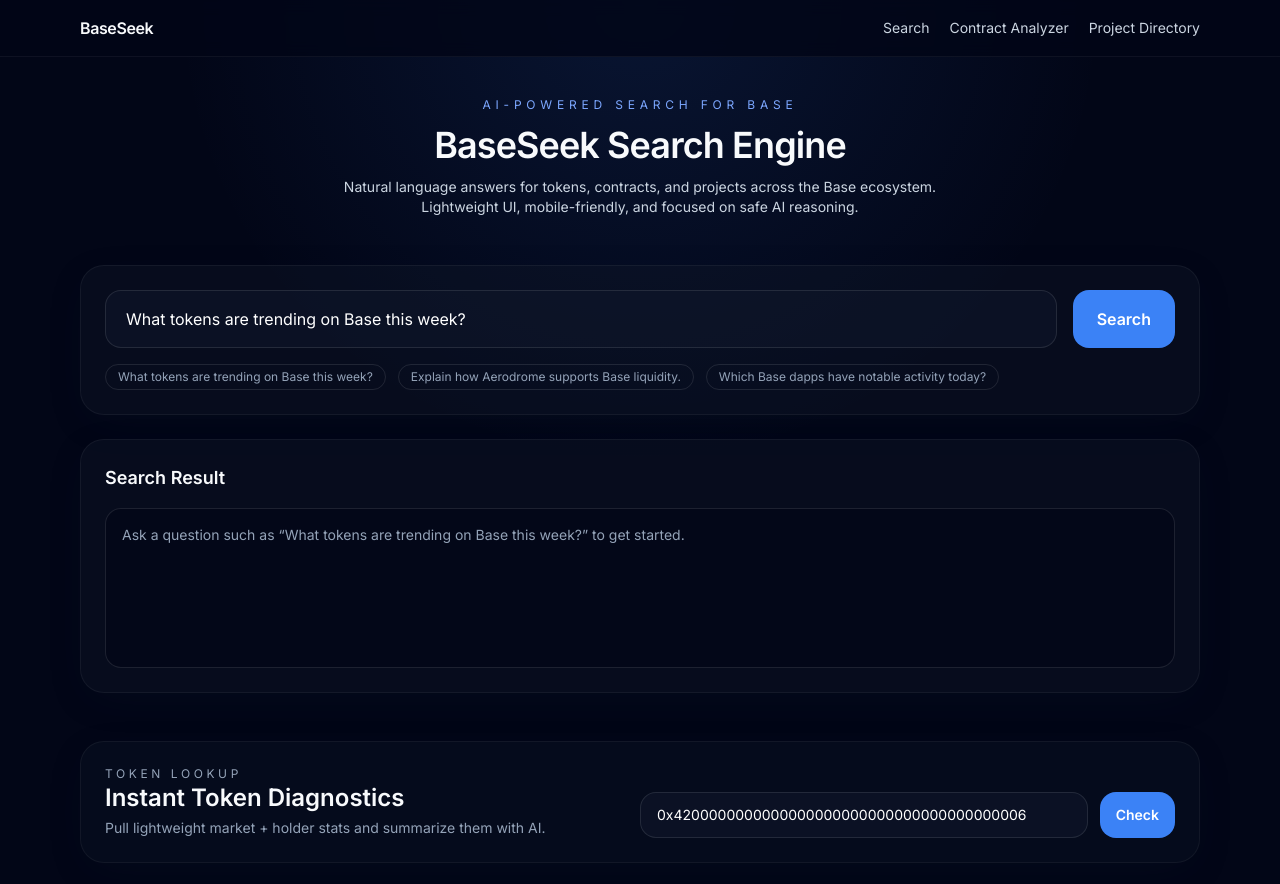
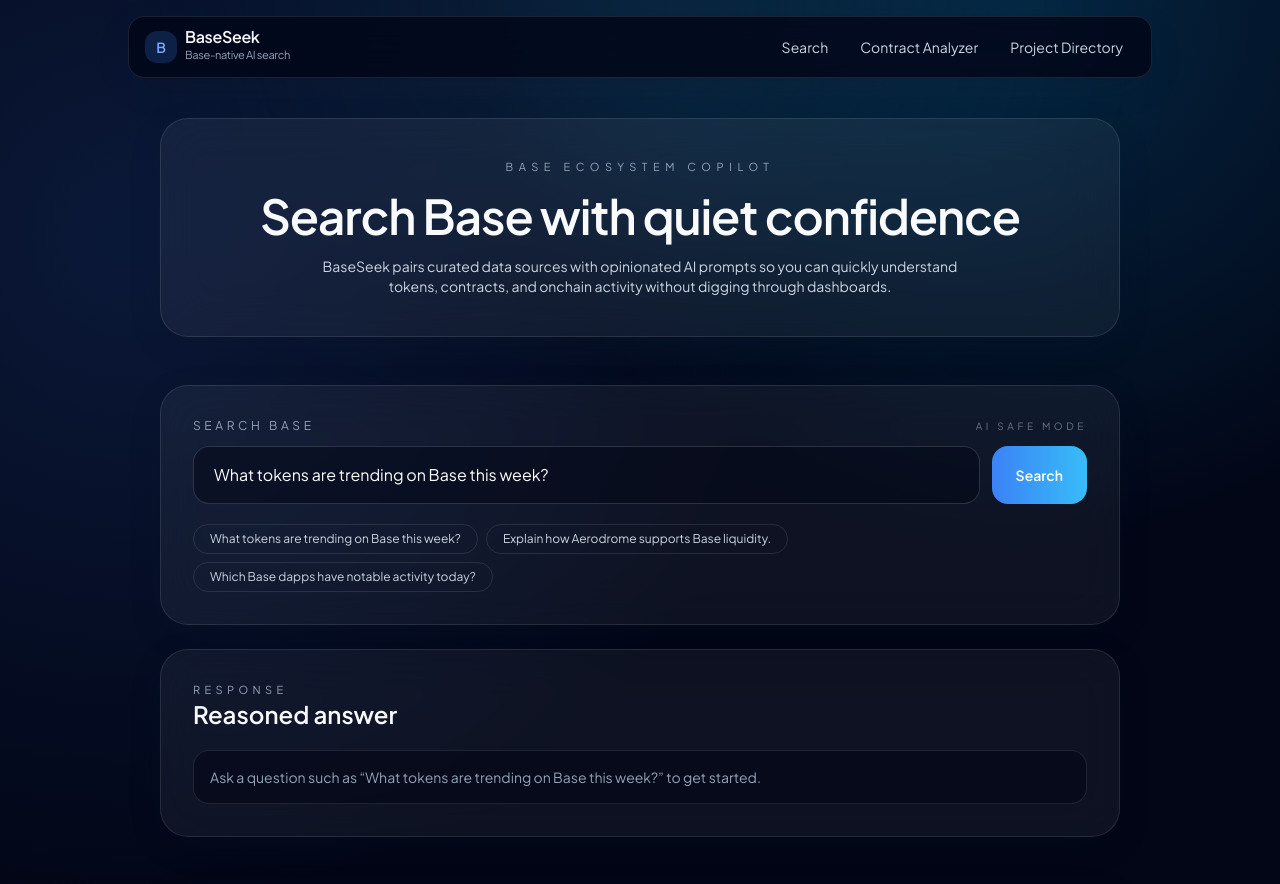
Before and after one commit to Lexiie/BaseSeek, a Next.js app: page / in a window 1280 px wide. Shown: the top 884 px of the page. Built offline with nearby package versions, Linux system fonts and the light colour scheme.

Commit message:
Revamp UI for cleaner experience

```diff
--- a/src/app/globals.css
+++ b/src/app/globals.css
@@ -4,14 +4,33 @@
 
 :root {
   color-scheme: dark;
-  background-color: #020617;
+  background-color: #01030c;
 }
 
 body {
   min-height: 100vh;
-  background: radial-gradient(circle at top, rgba(59, 130, 246, 0.12), transparent 40%), #020617;
+  background: radial-gradient(circle at 10% 20%, rgba(59, 130, 246, 0.15), transparent 45%),
+    radial-gradient(circle at 80% 0%, rgba(14, 165, 233, 0.2), transparent 35%), #01030c;
   color: #f8fafc;
-  font-family: "Inter", ui-sans-serif, system-ui;
+  font-family: "Plus Jakarta Sans", ui-sans-serif, system-ui;
+}
+
+::selection {
+  background: rgba(14, 165, 233, 0.35);
+}
+
+.gradient-glow {
+  position: absolute;
+  inset: -20% -10% auto -10%;
+  height: 480px;
+  background: radial-gradient(circle, rgba(56, 189, 248, 0.4) 0%, transparent 55%);
+  filter: blur(120px);
+}
+
+@layer components {
+  .glass-panel {
+    @apply rounded-[28px] border border-white/10 bg-white/5 backdrop-blur-xl shadow-card;
+  }
 }
 
 ::-webkit-scrollbar {
--- a/src/app/layout.tsx
+++ b/src/app/layout.tsx
@@ -1,9 +1,12 @@
 import type { Metadata } from "next";
-import { Inter } from "next/font/google";
+import { Plus_Jakarta_Sans } from "next/font/google";
 import { SiteHeader } from "@/components/SiteHeader";
 import "./globals.css";
 
-const inter = Inter({ subsets: ["latin"] });
+const plusJakarta = Plus_Jakarta_Sans({
+  subsets: ["latin"],
+  weight: ["400", "500", "600", "700"]
+});
 
 export const metadata: Metadata = {
   title: "BaseSeek",
@@ -18,13 +21,18 @@
 }) {
   return (
     <html lang="en" className="dark">
-      <body className={`${inter.className} bg-slate-950 text-slate-50`}>
-        <div className="min-h-screen">
-          <SiteHeader />
-          <main className="mx-auto max-w-6xl px-4 py-10">{children}</main>
-          <footer className="border-t border-white/5 px-4 py-6 text-center text-xs text-slate-400">
-            Powered by public Base ecosystem data sources. Do your own research.
-          </footer>
+      <body className={`${plusJakarta.className} bg-slate-950 text-slate-50`}>
+        <div className="relative min-h-screen overflow-hidden">
+          <div className="pointer-events-none absolute inset-0 opacity-40">
+            <div className="gradient-glow" />
+          </div>
+          <div className="relative">
+            <SiteHeader />
+            <main className="mx-auto max-w-5xl px-4 pb-16 pt-10 sm:px-6 lg:px-8">{children}</main>
+            <footer className="mx-auto max-w-5xl border-t border-white/5 px-4 py-6 text-center text-xs text-slate-400">
+              Powered by public Base ecosystem data. Always verify on-chain activity before acting.
+            </footer>
+          </div>
         </div>
       </body>
     </html>
--- a/src/app/page.tsx
+++ b/src/app/page.tsx
@@ -4,16 +4,16 @@
 export default function HomePage() {
   return (
     <div className="space-y-12">
-      <section className="text-center space-y-3">
-        <p className="text-xs uppercase tracking-[0.4em] text-base-300">AI-powered Search for Base</p>
-        <h1 className="text-4xl font-semibold tracking-tight">BaseSeek Search Engine</h1>
-        <p className="mx-auto max-w-2xl text-sm text-slate-300">
-          Natural language answers for tokens, contracts, and projects across the Base ecosystem. Lightweight UI,
-          mobile-friendly, and focused on safe AI reasoning.
+      <section className="glass-panel px-6 py-10 text-center sm:px-10">
+        <p className="text-[11px] uppercase tracking-[0.5em] text-slate-400">Base ecosystem copilot</p>
+        <h1 className="mt-4 text-4xl font-semibold tracking-tight sm:text-5xl">Search Base with quiet confidence</h1>
+        <p className="mx-auto mt-4 max-w-2xl text-sm text-slate-300">
+          BaseSeek pairs curated data sources with opinionated AI prompts so you can quickly understand tokens,
+          contracts, and onchain activity without digging through dashboards.
         </p>
       </section>
       <SearchClient />
       <TokenLookupClient />
-   </div>
+    </div>
   );
 }
--- a/src/components/SearchClient.tsx
+++ b/src/components/SearchClient.tsx
@@ -23,6 +23,8 @@
       .map((line) => line.replace(/\*\*/g, "").trim())
       .filter(Boolean);
 
+  const fieldStyles =
+    "flex-1 rounded-2xl border border-white/15 bg-slate-950/50 px-5 py-4 text-base text-white placeholder-slate-500 transition focus:border-base-300 focus:outline-none";
   const runSearch = useCallback(async (prompt: string) => {
     setIsLoading(true);
     setError(null);
@@ -69,83 +71,86 @@
 
   return (
     <div className="space-y-6">
-      <section className="rounded-3xl border border-white/5 bg-slate-900/40 p-6 shadow-card">
-        <form onSubmit={handleSubmit} className="flex flex-col gap-4 md:flex-row">
+      <section className="glass-panel p-6 sm:p-8">
+        <div className="flex flex-col gap-5">
+          <div className="flex flex-col gap-3">
+            <div className="flex items-center justify-between text-xs uppercase tracking-[0.3em] text-slate-400">
+              <p>Search Base</p>
+              <p className="text-[10px] text-slate-500">AI safe mode</p>
+            </div>
+            <form onSubmit={handleSubmit} className="flex flex-col gap-3 md:flex-row">
               <input
                 type="text"
                 name="search"
                 value={searchInput}
                 onChange={(event) => setSearchInput(event.target.value)}
                 placeholder="Ask anything about Base..."
-            className="flex-1 rounded-2xl border border-white/10 bg-slate-900/60 px-5 py-4 text-base text-white outline-none transition focus:border-base-500"
+                className={fieldStyles}
               />
               <button
                 type="submit"
                 disabled={isLoading}
-            className="rounded-2xl bg-base-500 px-6 py-4 font-semibold text-white transition hover:bg-base-300 disabled:opacity-60"
+                className="rounded-2xl bg-gradient-to-r from-base-500 to-sky-400 px-6 py-4 text-sm font-semibold text-white transition hover:opacity-90 disabled:opacity-60"
               >
                 {isLoading ? <LoadingDots /> : "Search"}
               </button>
             </form>
-        <div className="mt-4 flex flex-wrap gap-3 text-xs text-slate-400">
+          </div>
+          <div className="flex flex-wrap gap-2 text-xs text-slate-300">
             {exampleQueries.map((example) => (
               <button
                 key={example}
                 onClick={() => handleExampleClick(example)}
-              className="rounded-full border border-white/10 px-3 py-1 transition hover:border-base-500 hover:text-white"
+                className="rounded-full border border-white/10 px-4 py-1.5 transition hover:border-white/40"
               >
                 {example}
               </button>
             ))}
           </div>
+        </div>
       </section>
 
       {error && <p className="text-sm text-red-400">{error}</p>}
 
-      <section className="rounded-3xl border border-white/5 bg-slate-900/40 p-6 shadow-card">
-        <div className="flex items-center justify-between">
-          <h2 className="text-lg font-semibold">Search Result</h2>
+      <section className="glass-panel p-6 sm:p-8">
+        <div className="flex flex-col gap-3 sm:flex-row sm:items-center sm:justify-between">
+          <div>
+            <p className="text-[11px] uppercase tracking-[0.4em] text-slate-400">Response</p>
+            <h2 className="text-2xl font-semibold">Reasoned answer</h2>
+          </div>
           {result && (
             <button
               onClick={requestMore}
-              className="text-sm text-base-300 underline-offset-4 hover:underline"
+              className="text-sm text-base-300 underline-offset-4 transition hover:text-white hover:underline"
             >
               Explain more
             </button>
           )}
         </div>
-        <div className="mt-4 min-h-[160px] rounded-2xl border border-white/10 bg-slate-950/60 p-4">
+        <div className="mt-5 rounded-2xl border border-white/10 bg-slate-950/60 p-4">
           {isLoading ? (
             <p className="flex items-center gap-3 text-sm text-slate-300">
               <span className="text-base-300">BaseSeek</span>
               <LoadingDots />
             </p>
           ) : result ? (
-            <article className="space-y-4 break-words text-sm leading-relaxed text-slate-100">
+            <article className="space-y-5 break-words text-sm leading-relaxed text-slate-100">
               <div className="space-y-2">
                 {formatSummary(result.summary).map((line) => (
                   <p key={line}>{line}</p>
                 ))}
               </div>
               {result.insights?.length > 0 && (
-                <ul className="list-disc space-y-1 pl-5">
+                <ul className="list-disc space-y-1 pl-5 text-slate-200">
                   {result.insights.map((insight) => (
                     <li key={insight}>{insight}</li>
                   ))}
                 </ul>
               )}
-              {topTokenInsights.length > 0 && (
-                <div className="rounded-2xl border border-white/10 bg-black/20 p-3">
-                  <p className="text-xs uppercase tracking-[0.3em] text-slate-400">Top Tokens</p>
-                  <ul className="mt-2 list-disc space-y-1 pl-5">
-                    {topTokenInsights.map((item) => (
-                      <li key={item}>{item}</li>
-                    ))}
-                  </ul>
-                </div>
-              )}
               {result.guardrail?.blocked && (
-                <p className="text-amber-300">{result.guardrail.reason}</p>
+                <p className="rounded-xl border border-amber-500/20 bg-amber-500/10 px-3 py-2 text-amber-200">
+                  {result.guardrail.reason}
+                </p>
               )}
               <SourceList sources={result.sources} />
             </article>
@@ -156,9 +161,34 @@
           )}
         </div>
 
+        {topTokenInsights.length > 0 && (
+          <div className="mt-6 grid gap-4 rounded-2xl border border-white/10 bg-black/30 p-4 text-sm text-slate-200 sm:grid-cols-2">
+            <div>
+              <p className="text-xs uppercase tracking-[0.4em] text-slate-500">Top tokens</p>
+              <ul className="mt-2 space-y-2">
+                {topTokenInsights.map((item) => (
+                  <li key={item} className="rounded-2xl border border-white/5 px-3 py-2 text-xs text-slate-300">
+                    {item}
+                  </li>
+                ))}
+              </ul>
+            </div>
             {result?.risks?.length ? (
+              <div>
+                <p className="text-xs uppercase tracking-[0.4em] text-slate-500">Risk flags</p>
+                <div className="mt-3 space-y-2">
+                  {result.risks.map((flag) => (
+                    <RiskBadge key={flag.id} flag={flag} />
+                  ))}
+                </div>
+              </div>
+            ) : null}
+          </div>
+        )}
+
+        {!topTokenInsights.length && result?.risks?.length ? (
           <div className="mt-6 space-y-2">
-            <p className="text-xs uppercase tracking-widest text-slate-400">Risk Flags</p>
+            <p className="text-xs uppercase tracking-[0.4em] text-slate-500">Risk flags</p>
             <div className="grid gap-3 md:grid-cols-2">
               {result.risks.map((flag) => (
                 <RiskBadge key={flag.id} flag={flag} />
--- a/src/components/SiteHeader.tsx
+++ b/src/components/SiteHeader.tsx
@@ -11,14 +11,22 @@
   const closeMenu = () => setOpen(false);
 
   return (
-    <header className="sticky top-0 z-50 border-b border-white/5 bg-slate-950/80 backdrop-blur">
-      <div className="mx-auto flex max-w-6xl items-center justify-between px-4 py-4">
-        <Link href="/" className="font-semibold tracking-tight" onClick={closeMenu}>
-          BaseSeek
+    <header className="sticky top-0 z-50 px-4 pt-4 sm:px-6 lg:px-8">
+      <div className="mx-auto flex max-w-5xl items-center gap-4 rounded-2xl border border-white/10 bg-slate-950/80 px-4 py-3 shadow-card backdrop-blur-xl">
+        <Link href="/" className="flex flex-1 items-center gap-2 text-sm font-semibold tracking-tight" onClick={closeMenu}>
+          <span className="inline-flex h-8 w-8 items-center justify-center rounded-xl bg-base-500/20 text-base-300">B</span>
+          <div>
+            <p className="text-base leading-none">BaseSeek</p>
+            <p className="text-[11px] font-normal text-slate-400">Base-native AI search</p>
+          </div>
         </Link>
-        <nav className="hidden items-center gap-5 text-sm text-slate-300 md:flex">
+        <nav className="hidden items-center gap-2 text-sm text-slate-300 md:flex">
           {navLinks.map((link) => (
-            <Link key={link.href} href={link.href} className="transition hover:text-white">
+            <Link
+              key={link.href}
+              href={link.href}
+              className="rounded-full px-3 py-1 transition hover:bg-white/5 hover:text-white"
+            >
               {link.label}
             </Link>
           ))}
@@ -31,13 +39,7 @@
           className="rounded-xl border border-white/10 p-2 text-slate-200 hover:border-white/30 md:hidden"
         >
           <span className="sr-only">Toggle navigation</span>
-          <svg
-            className="h-5 w-5"
-            viewBox="0 0 24 24"
-            fill="none"
-            stroke="currentColor"
-            strokeWidth="1.5"
-          >
+          <svg className="h-5 w-5" viewBox="0 0 24 24" fill="none" stroke="currentColor" strokeWidth="1.5">
             <path strokeLinecap="round" strokeLinejoin="round" d="M4 7h16M4 12h16M4 17h16" />
           </svg>
         </button>
@@ -45,15 +47,15 @@
       <div
         className={`md:hidden transition-[max-height] duration-300 ease-in-out ${
           open ? "max-h-48" : "max-h-0"
-        } overflow-hidden border-t border-white/5 bg-slate-950/95`}
+        } overflow-hidden px-4 text-sm text-slate-200`}
       >
-        <nav className="flex flex-col gap-2 px-4 py-4 text-sm text-slate-200">
+        <nav className="mx-auto mt-3 flex max-w-5xl flex-col gap-2 rounded-2xl border border-white/10 bg-slate-950/90 px-4 py-4 backdrop-blur">
           {navLinks.map((link) => (
             <Link
               key={link.href}
               href={link.href}
               onClick={closeMenu}
-              className="rounded-xl border border-white/5 px-4 py-2 transition hover:border-white/40"
+              className="rounded-xl px-4 py-2 transition hover:bg-white/5"
             >
               {link.label}
             </Link>
--- a/src/components/TokenLookupClient.tsx
+++ b/src/components/TokenLookupClient.tsx
@@ -46,41 +46,41 @@
   };
 
   return (
-    <section className="rounded-3xl border border-white/5 bg-slate-900/30 p-6 shadow-card">
-      <div className="flex flex-col gap-4 md:flex-row md:items-end md:justify-between">
+    <section className="glass-panel p-6 sm:p-8">
+      <div className="flex flex-col gap-6 md:flex-row md:items-center md:justify-between">
         <div>
-          <p className="text-xs uppercase tracking-[0.3em] text-slate-400">Token Lookup</p>
-          <h2 className="text-2xl font-semibold">Instant Token Diagnostics</h2>
-          <p className="mt-1 text-sm text-slate-400">
+          <p className="text-[11px] uppercase tracking-[0.4em] text-slate-400">Token Lookup</p>
+          <h2 className="mt-1 text-3xl font-semibold">Instant diagnostics</h2>
+          <p className="mt-2 text-sm text-slate-400">
             Pull lightweight market + holder stats and summarize them with AI.
           </p>
         </div>
-        <form onSubmit={lookup} className="flex w-full flex-col gap-3 md:w-1/2 md:flex-row">
+        <form onSubmit={lookup} className="flex w-full flex-col gap-3 md:w-1/2">
           <input
             value={address}
             onChange={(event) => setAddress(event.target.value)}
             placeholder="Token address"
-            className="flex-1 rounded-2xl border border-white/10 bg-slate-900/60 px-4 py-3 text-sm text-white outline-none focus:border-base-500"
+            className="rounded-2xl border border-white/10 bg-slate-950/50 px-4 py-3 text-sm text-white placeholder-slate-500 outline-none focus:border-base-300"
           />
           <button
             type="submit"
             disabled={isLoading}
-            className="rounded-2xl bg-base-500 px-4 py-3 text-sm font-semibold text-white disabled:opacity-60"
+            className="rounded-2xl bg-gradient-to-r from-base-500 to-sky-400 px-4 py-3 text-sm font-semibold text-white disabled:opacity-60"
           >
-            {isLoading ? <LoadingDots /> : "Check"}
+            {isLoading ? <LoadingDots /> : "Check token"}
           </button>
         </form>
       </div>
       {error && <p className="mt-3 text-sm text-red-400">{error}</p>}
       {result && (
-        <div className="mt-6 grid gap-6 md:grid-cols-2">
-          <article className="space-y-3">
+        <div className="mt-8 grid gap-6 md:grid-cols-2">
+          <article className="space-y-4 rounded-2xl border border-white/10 bg-slate-950/50 p-5">
             <div>
-              <p className="text-xs uppercase tracking-[0.3em] text-slate-500">Token</p>
-              <h3 className="text-xl font-semibold">{result.token.name ?? result.token.symbol}</h3>
+              <p className="text-xs uppercase tracking-[0.35em] text-slate-500">Token</p>
+              <h3 className="text-2xl font-semibold">{result.token.name ?? result.token.symbol}</h3>
               <p className="text-sm text-slate-400">{result.token.symbol}</p>
             </div>
-            <dl className="grid grid-cols-2 gap-3 text-sm">
+            <dl className="grid grid-cols-2 gap-4 text-sm">
               <div>
                 <dt className="text-slate-400">Price</dt>
                 <dd className="text-white">${formatNumber(result.token.priceUsd)}</dd>
@@ -107,8 +107,8 @@
               ))}
             </div>
           </article>
-          <article className="space-y-3">
-            <p className="text-xs uppercase tracking-[0.3em] text-slate-400">AI Summary</p>
+          <article className="space-y-4 rounded-2xl border border-white/10 bg-slate-950/50 p-5">
+            <p className="text-xs uppercase tracking-[0.35em] text-slate-500">AI Summary</p>
             <div className="rounded-2xl border border-white/10 bg-black/30 p-4 text-sm text-slate-100 break-words">
               {formatSummary(result.aiSummary).map((line) => (
                 <p key={line} className="mb-2 last:mb-0">
@@ -118,7 +118,7 @@
             </div>
             {result.risks.length > 0 && (
               <div className="space-y-2">
-                <p className="text-xs uppercase tracking-[0.3em] text-slate-400">Risk Flags</p>
+                <p className="text-xs uppercase tracking-[0.35em] text-slate-500">Risk Flags</p>
                 {result.risks.map((flag) => (
                   <RiskBadge key={flag.id} flag={flag} />
                 ))}
```
Also changed, not shown: src/app/(routes)/contract/page.tsx (+6 -6 lines), src/app/(routes)/projects/page.tsx (+6 -6 lines), src/components/ContractAnalyzerClient.tsx (+9 -9 lines), src/components/ProjectDirectoryClient.tsx (+10 -8 lines). Lines whose indentation alone changed are shown as unchanged.
